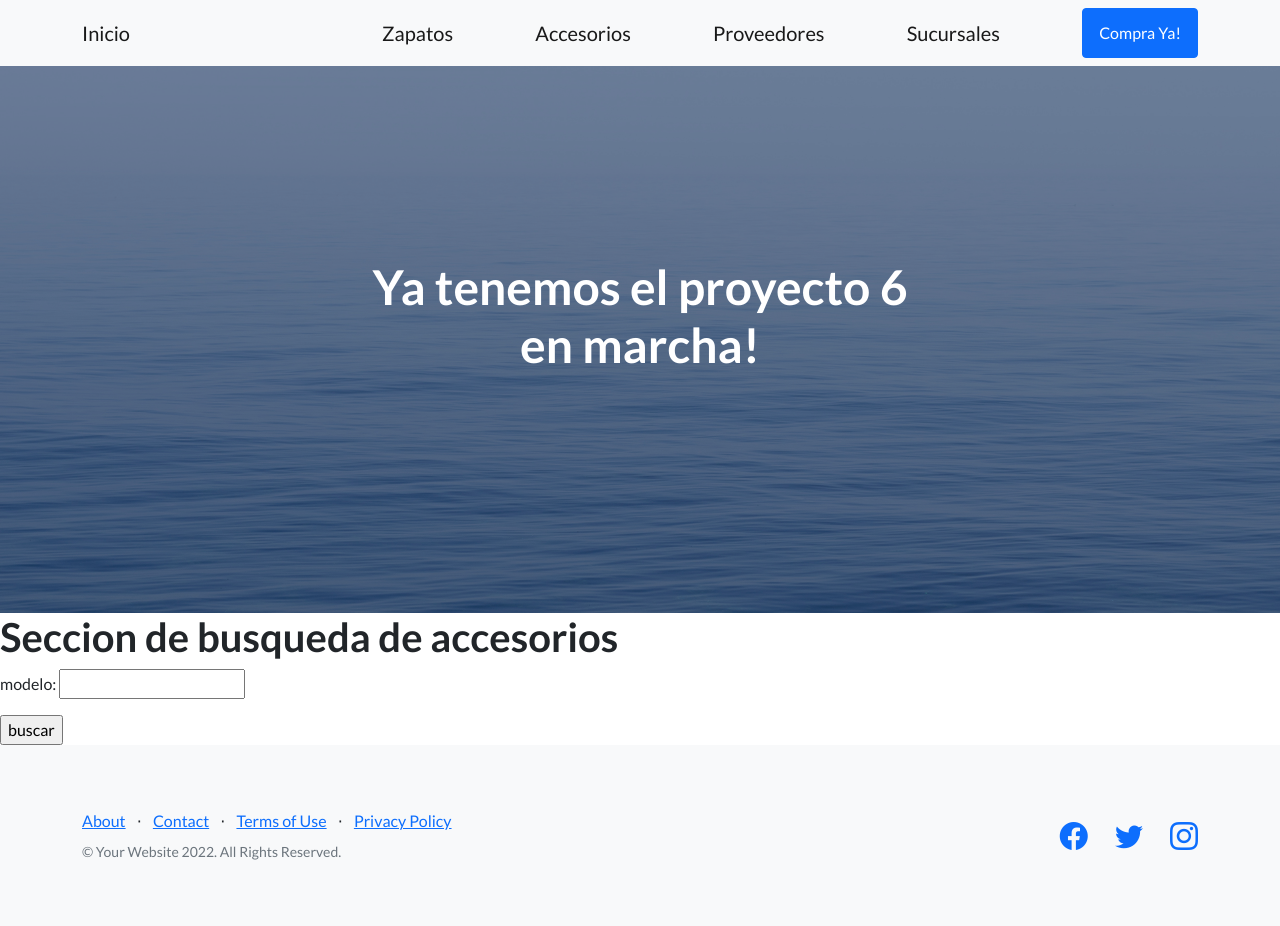
After one commit to vicons97/ProyectoCoder6, a Django app: page /app-zap/busquedaModelo/ in a window 1280 px wide. The commit adds this page. Run offline with Django 4.2, Linux system fonts and the light colour scheme; some libraries are stand-ins or nearby versions.

Commit message:
se agregaro formularios y metodo de buscada, el metodo de busqueda no esta completo...

```diff
--- /dev/null
+++ b/App_zap/templates/busquedaModelo.html
@@ -0,0 +1,17 @@
+{% extends 'padre.html' %}
+
+{% load static %}
+
+{% block bloqueQueCambia %}
+
+    <h1>Seccion de busqueda de accesorios</h1>
+
+    <form action= "{% url 'buscar' %}" method = "GET">{% csrf_token %}
+
+        <p>modelo: <input type ="text" name="modelo"></p>
+
+        <input type="submit" value="buscar">
+
+    </form>
+
+{% endblock bloqueQueCambia %}
--- a/App_zap/templates/padre.html
+++ b/App_zap/templates/padre.html
@@ -31,7 +31,7 @@
 
 
                 <a class="navbar-brand" href="{% url 'Zapatos' %}">Zapatos</a>
-                <a class="navbar-brand" href="{% url 'Accesorios' %}">Accesorios</a>
+                <a class="navbar-brand" href="{% url 'accesorioFormulario' %}">Accesorios</a>
                 <a class="navbar-brand" href="{% url 'Proveedores' %}">Proveedores</a>
                 <a class="navbar-brand" href="{% url 'Sucursales' %}">Sucursales</a>
                 <a class="btn btn-primary" href="#signup">Compra Ya!</a>
--- a/App_zap/urls.py
+++ b/App_zap/urls.py
@@ -1,7 +1,7 @@
 
 from django.urls import path
 
-from App_zap.views import accesorioFormulario, accesorios, lista_zapatos, proveedores, sucursales, zapato, zapatos, inicio
+from App_zap.views import accesorioFormulario, accesorios, buscar, busquedaModelo, lista_zapatos, proveedores, sucursales, zapato, zapatos, inicio
 
 urlpatterns = [
 
@@ -12,6 +12,7 @@ urlpatterns = [
     path('',inicio, name="Inicio"),
     path('agrega-zapato/<modelo>/<talla>/<color>/<precio>/', zapato),
     path('lista-zapatos/',lista_zapatos),
-    path('accesorioFormulario/',accesorioFormulario, name="AccesorioFormulario"),
-
+    path('accesorioFormulario/',accesorioFormulario, name="accesorioFormulario"),
+    path('busquedaModelo/',busquedaModelo, name="busquedaModelo"),
+    path('buscar/',buscar, name="buscar"),
 ]
--- a/App_zap/views.py
+++ b/App_zap/views.py
@@ -1,4 +1,8 @@
+
+from django import forms
+from django.http import HttpResponse
 from django.shortcuts import render
+from App_zap.forms import AccesorioFormulario
 
 from App_zap.models import Accesorios, Zapatos
 
@@ -41,14 +45,60 @@ def lista_zapatos(self):
     return render(self, "lista_zapatos.html", {'lista_zapatos': lista})
 
 
+   # def accesorioFormulario(request):
+
+   #     if request.method == 'POST':
+   #         accesorios = Accesorios(modelo = request.POST['modelo'], color = request.POST['color'], talla = request.POST['talla'], precio=request.POST['precio'])
+
+   #        accesorios.save()
+
+   #         return render(request, 'inicio.html')
+
+
+   #    return render(request, "accesorioFormulario.html")
+
+
 def accesorioFormulario(request):
 
     if request.method == 'POST':
-        accesorios = Accesorios(modelo = request.POST['modelo'], color = request.POST['color'], talla = request.POST['talla'], precio=request.POST['precio'])
 
-        accesorios.save()
+        miFormulario = AccesorioFormulario(request.POST)
 
-        return render(request, 'inicio.html')
+        if miFormulario.is_valid():
+
+            data = miFormulario.cleaned_data
+
+            accesorios = Accesorios(modelo = data['modelo'], color = data['color'], talla = data['talla'], precio=data['precio'])
+            accesorios.save()
+
+            return render(request, 'inicio.html')
+
+    else:
+
+        miFormulario = AccesorioFormulario()
+
+    return render(request, "accesorioFormulario.html", {"miFormulario": miFormulario})
 
 
-    return render(request, "accesorioFormulario.html")
+
+def busquedaModelo(request):
+
+    return render(request, 'busquedaModelo.html')
+
+def buscar(request):
+
+    if request.GET["modelo"]:
+
+        modelo = request.GET["modelo"]
+
+        talla = Accesorios.objects.filter(modelo__icontains=modelo)
+
+
+
+        return render(request, "resultadoBusqueda.html", {"modelo":modelo, "talla":talla})
+
+    else:
+
+        respuesta = "No enviaste datos"
+
+    return HttpResponse(respuesta)
```
Also changed, not shown: App_zap/forms.py (added, +11 -0 lines), App_zap/templates/accesorioFormulario.html (+2 -5 lines), App_zap/templates/resultadoBusqueda.html (added, +39 -0 lines), db.sqlite3.
